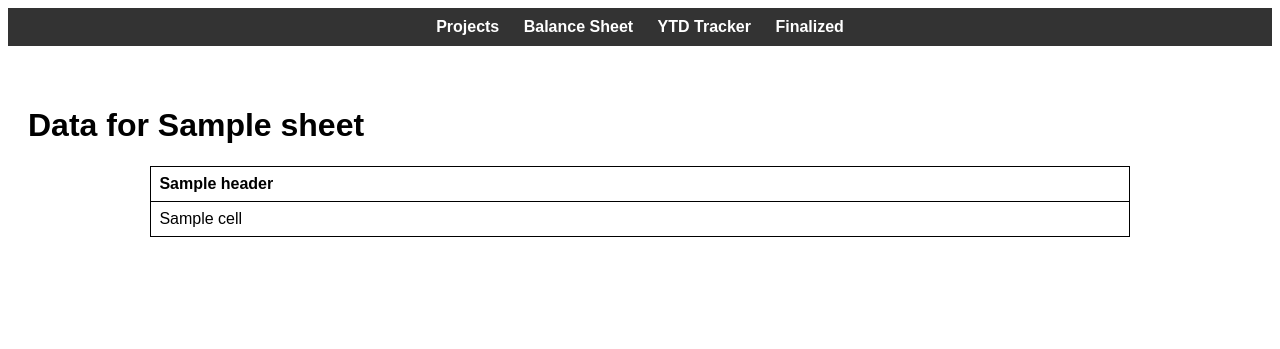
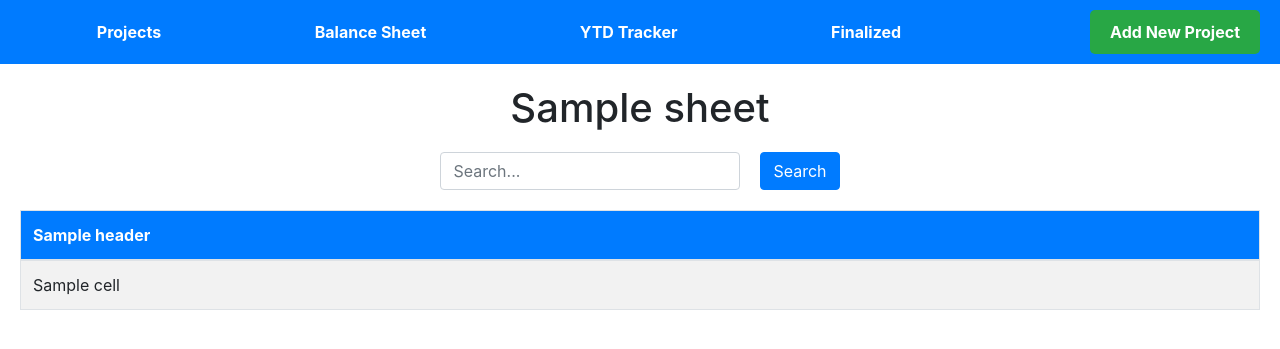
Before and after one commit to laynemcintosh12/spreadsheet2, a Flask app: template templates/data.html in a window 1280 px wide. Shown: the top 349 px of the page. Run offline with Flask 3, Linux system fonts and the light colour scheme; the template is opened without the code that fills it: most values are stand-ins (such as "Sample title", 1, 10 or a date in 2020); parts of the project's set-up code (start-up, migrations or seed data) failed here and were passed over; some libraries are stand-ins or nearby versions.

Commit message:
added styling and search feature

```diff
--- a/app.py
+++ b/app.py
@@ -11,7 +11,7 @@ app.secret_key = config.SECRET_KEY
 
 # Google Sheets setup
 # Decode the Base64 encoded JSON string from environment variable
-service_account_json = os.getenv('GOOGLE_SERVICE_ACCOUNT_JSON')
+service_account_json = config.SERVICE_ACCOUNT_JSON
 if service_account_json:
     service_account_json = base64.b64decode(service_account_json).decode('utf-8')
     credentials_info = json.loads(service_account_json)
@@ -63,11 +63,22 @@ def data(sheet):
             return any(cell and cell not in {'0', '$0.00', ''} for cell in row)
 
         filtered_data_rows = [row for row in data_rows if is_relevant(row)]
+
+        # Get the search query from the request
+        search_query = request.args.get('search', '').lower()
+
+        # Filter the data rows based on the search query
+        if search_query:
+            filtered_data_rows = [
+                row for row in filtered_data_rows
+                if any(search_query in str(cell).lower() for cell in row)
+            ]
     else:
         headers = []
         filtered_data_rows = []
 
     return render_template('data.html', headers=headers, values=filtered_data_rows, sheet=sheet)
+
 
 @app.route('/logout')
 def logout():
--- a/static/style.css
+++ b/static/style.css
@@ -1,65 +1,97 @@
+/* static/styles.css */
 body {
-    font-family: Arial, sans-serif;
+    padding: 0;
+    margin: 0;
 }
 
-h2 {
-    text-align: center;
+.container-fluid {
+    padding: 0;
+    margin: 0;
+    width: 100%;
+    overflow-x: auto; /* Allows horizontal scrolling if necessary */
+}
+
+table {
+    width: 100%; /* Table takes up the full width of its container */
+    margin-top: 20px;
+    border-collapse: collapse; /* Optional: Makes sure borders collapse into single borders */
+}
+
+thead th {
+    background-color: #007bff;
+    color: white;
 }
 
 form {
-    text-align: center;
-    margin-top: 20px;
+    display: flex;
+    justify-content: center;
+    align-items: center;
+    margin-bottom: 20px;
 }
 
-table {
-    margin: 0 auto;
-    border-collapse: collapse;
-    width: 80%;
+form input[type="text"] {
+    margin-right: 10px;
+    width: 300px;
 }
 
-table, th, td {
-    border: 1px solid black;
+form button,
+a.button {
+    margin-left: 10px;
 }
 
-th, td {
+h1 {
+    text-align: center;
+    margin-bottom: 20px;
+}
+
+/* Ensure table cells have adequate padding */
+td, th {
     padding: 8px;
     text-align: left;
 }
 
+/* Navbar styling */
 nav {
-    text-align: center;
-    margin-bottom: 20px;
+    background-color: #007BFF; /* Blue background color */
+    padding: 10px 20px;
+    display: flex;
+    justify-content: space-between;
+    align-items: center;
+    width: 100%; /* Ensures the navbar spans the full width */
+    box-sizing: border-box; /* Includes padding and border in the element's total width and height */
+    overflow-x: auto; /* Allows horizontal scrolling if needed */
 }
-
 nav ul {
     list-style-type: none;
+    margin: 0;
     padding: 0;
+    display: flex;
+    flex-wrap: nowrap; /* Prevents wrapping of items */
+    overflow-x: auto; /* Allows horizontal scrolling if needed */
 }
-
-nav li {
-    display: inline;
-    margin: 0 10px;
+nav ul li {
+    margin: 0 6vw; /* Spacing between links */
 }
-
-nav a {
+nav ul li a {
+    color: white;
     text-decoration: none;
-    color: #000;
     font-weight: bold;
+    transition: color 0.3s;
 }
-
-
-/* Styling for the button */
-.button {
-    display: inline-block;
+nav ul li a:hover {
+    color: #f0f0f0; /* Lighter color on hover */
+    text-decoration: underline;
+}
+.btn-add-project {
+    background-color: #28a745; /* Green button color */
+    color: white;
+    border: none;
     padding: 10px 20px;
-    margin: 10px 0;
-    background-color: #007bff;
-    color: white;
-    text-align: center;
     text-decoration: none;
+    font-weight: bold;
     border-radius: 5px;
+    transition: background-color 0.3s;
 }
-
-.button:hover {
-    background-color: #0056b3;
+.btn-add-project:hover {
+    background-color: #218838; /* Darker green on hover */
 }
--- a/templates/base.html
+++ b/templates/base.html
@@ -4,28 +4,52 @@
     <meta charset="UTF-8">
     <meta name="viewport" content="width=device-width, initial-scale=1.0">
     <title>Salesman Dashboard</title>
+    <link href="https://stackpath.bootstrapcdn.com/bootstrap/4.5.2/css/bootstrap.min.css" rel="stylesheet">
     <link rel="stylesheet" href="{{ url_for('static', filename='style.css') }}">
     <style>
-        /* Basic styling for the navbar */
+        /* Navbar styling */
         nav {
-            background-color: #333;
-            padding: 10px;
+            background-color: #007BFF; /* Blue background color */
+            padding: 10px 20px;
+            display: flex;
+            justify-content: space-between;
+            align-items: center;
+            width: 100%; /* Ensures the navbar spans the full width */
+            box-sizing: border-box; /* Includes padding and border in the element's total width and height */
         }
         nav ul {
             list-style-type: none;
             margin: 0;
             padding: 0;
+            display: flex;
+            flex-wrap: nowrap; /* Prevents wrapping of items */
+            overflow-x: auto; /* Allows horizontal scrolling if needed */
         }
         nav ul li {
-            display: inline;
-            margin-right: 10px;
+            margin: 0 6vw; /* Spacing between links */
         }
         nav ul li a {
             color: white;
             text-decoration: none;
+            font-weight: bold;
+            transition: color 0.3s;
         }
         nav ul li a:hover {
+            color: #f0f0f0; /* Lighter color on hover */
             text-decoration: underline;
+        }
+        .btn-add-project {
+            background-color: #28a745; /* Green button color */
+            color: white;
+            border: none;
+            padding: 10px 20px;
+            text-decoration: none;
+            font-weight: bold;
+            border-radius: 5px;
+            transition: background-color 0.3s;
+        }
+        .btn-add-project:hover {
+            background-color: #218838; /* Darker green on hover */
         }
         /* Basic styling for the content */
         .content {
@@ -44,6 +68,7 @@
                 <li><a href="{{ url_for('logout') }}">Logout</a></li>
             {% endif %}
         </ul>
+        <a href="https://docs.google.com/forms/d/e/1FAIpQLSfnQDw4x0QGmuqII_tCxp0TFwijMU0lwE_Owx4sZ2gKo0wkQA/viewform?usp=sf_link" class="btn-add-project">Add New Project</a>
     </nav>
 
     <!-- Main content -->
--- a/templates/data.html
+++ b/templates/data.html
@@ -1,14 +1,16 @@
 {% extends 'base.html' %}
 
 {% block content %}
-    <h1>Data for {{ sheet }}</h1>
+<div class="container-fluid">
+    <h1>{{ sheet }}</h1>
 
-    {% if sheet == 'Projects' %}
-        <!-- Button to open Google Form -->
-        <a href="https://docs.google.com/forms/d/e/1FAIpQLSfnQDw4x0QGmuqII_tCxp0TFwijMU0lwE_Owx4sZ2gKo0wkQA/viewform?usp=sf_link" target="_blank" class="button">Add New Project</a>
-    {% endif %}
+    <!-- Search bar form -->
+    <form method="get" action="{{ url_for('data', sheet=sheet) }}">
+        <input type="text" name="search" class="form-control" placeholder="Search..." value="{{ request.args.get('search', '') }}">
+        <button type="submit" class="btn btn-primary">Search</button>
+    </form>
 
-    <table>
+    <table class="table table-striped table-bordered">
         <thead>
             <tr>
                 {% for header in headers %}
@@ -37,4 +39,5 @@
             {% endif %}
         </tbody>
     </table>
+</div>
 {% endblock %}
```
Also changed, not shown: config.py (+10 -5 lines), 2 other files.
